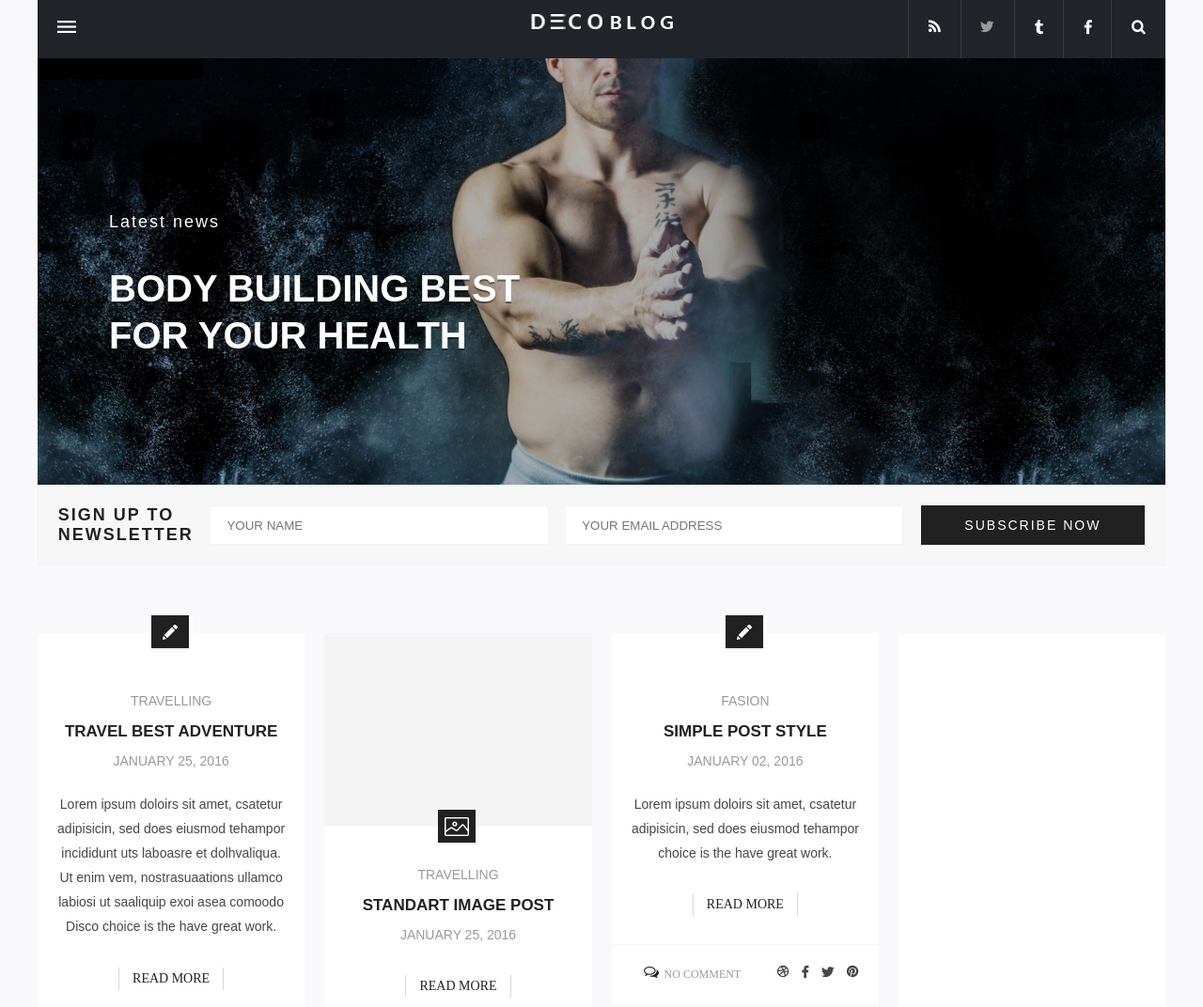
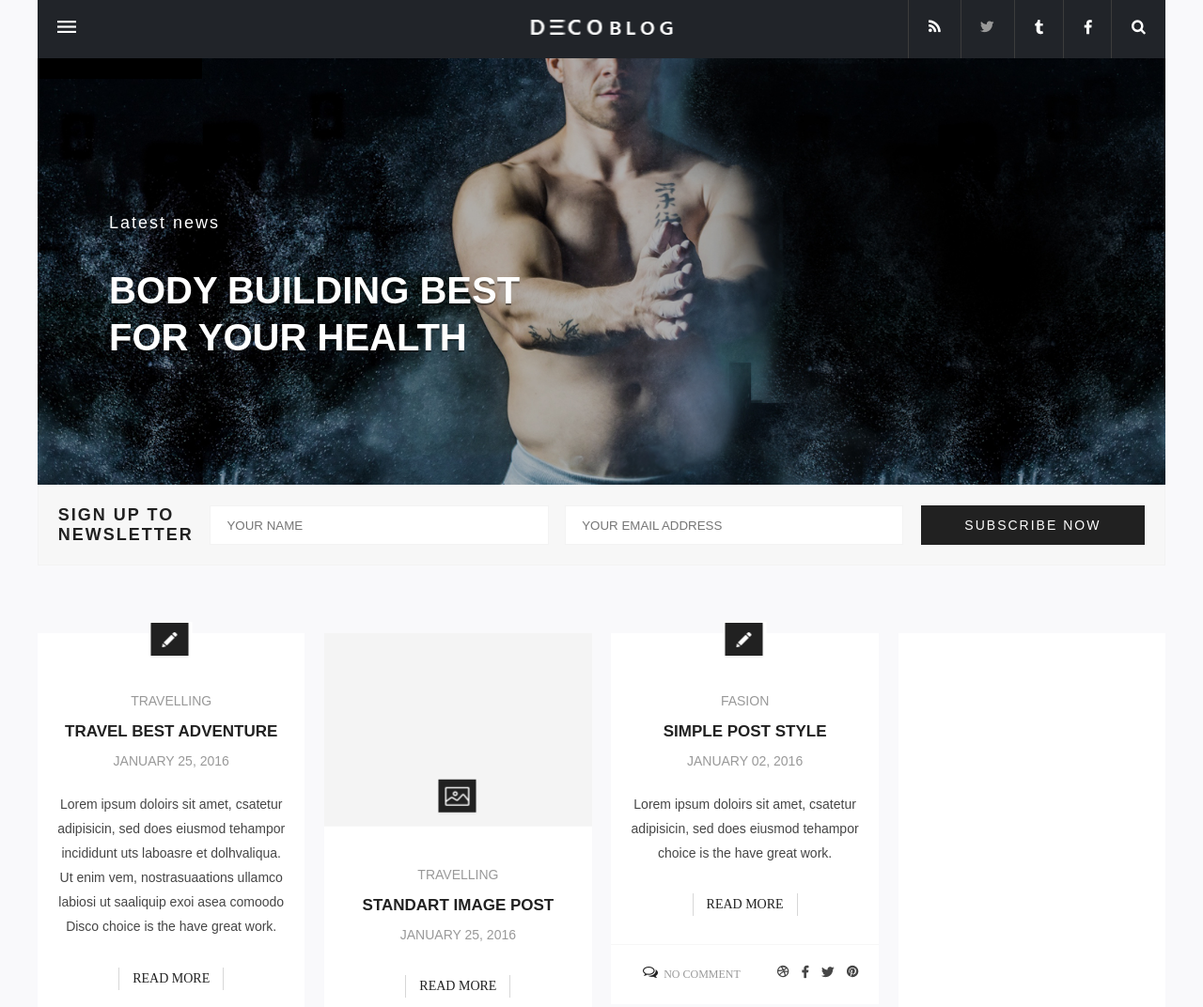
Before and after one commit to garik94/My-Projects, a plain HTML site: page Personal-Blog/index.html in a window 1280 px wide. Shown: the top 1072 px of the page at 94% size. Drawn offline with Linux system fonts and the light colour scheme.

Commit message:
Updating style.css file

```diff
--- a/Personal-Blog/style.css
+++ b/Personal-Blog/style.css
@@ -34,24 +34,21 @@ header nav ul{
 	position: relative;
 }
 
-header>nav>ul>li{
+/*header>nav>ul>li{
 	flex: 1;
 
-}
+}*/
 
 header>nav .menu{
 	padding: 1.3em;
-	flex: auto
+	/*flex: auto*/
 }
 
 header>nav .logo{
-  	text-align: center;
-	 width: 50%;
-  	height: 50%;
-  	overflow: auto;
-  	margin: auto;
   	position: absolute;
-  	top: 0; left: 0; bottom: 0; right: 0;
+	top: 50%;
+	left: 50%;
+	transform: translate(-50%,-50%);
 
 }
 
@@ -59,6 +56,7 @@ header>nav .logo{
 .social-media{
 	display: flex;
 	justify-content: flex-end;
+	margin-left: auto;
 }
 
 .social-media>a{
@@ -114,8 +112,10 @@ header nav .menu:hover ol{
 	display: block;
 }
 
+
 header nav .menu{
 	cursor: pointer;
+	display: inline-block;
 }
 
 
@@ -136,7 +136,6 @@ header nav .menu{
 
 .container{
 	position: relative;
-
 	max-width: 1200px; width:100%;
 	margin: 0 auto;
 }
@@ -168,13 +167,14 @@ header nav .menu{
 }
 
 .image figure{
-	display: flex;
+	/*display: flex;*/
     margin: 0;
-    justify-content: center;
-    flex: 1;
+    /*justify-content: center;
+    flex: 1;*/
+    overflow: hidden;
 }
 .image img{
-	max-width: 100%;
+	width: 1200px;
 	object-fit: fill;
 }
 
@@ -231,7 +231,8 @@ header nav .menu{
 	display: flex;
 	justify-content: space-between;
 	background-color: #f7f7f7;
-	border: 1px solid #f3f3f3
+	border: 1px solid #f3f3f3;
+	flex-wrap: wrap;
 }
 
 .form_home_page label>h2{
@@ -285,7 +286,7 @@ main.home_main .grid{
 	display: grid;
 	min-height: 500px;
 	background-color: inherit;
-	grid-template-columns: 1fr 1fr 1fr 1fr;
+	grid-template-columns: repeat(auto-fit, minmax(186px, 1fr));
 	grid-auto-rows: auto;
 	grid-gap: 1.3em;
 	padding: 20px 0;
@@ -402,8 +403,8 @@ main.home_main .grid{
 .grid figure{
 	position: absolute;
 	margin: 0;
-	top: -20px;
-	left: 120px;
+	left: 50%;
+	transform: translate(-50%,-75%);
 }
 
 
@@ -694,6 +695,7 @@ footer .home_section_1{
 	padding: 3.25em 0 ;
 	display: flex;
 	justify-content: space-between;
+	flex-wrap: wrap;
 }
 
 footer .home_section_1>div+div{
```
